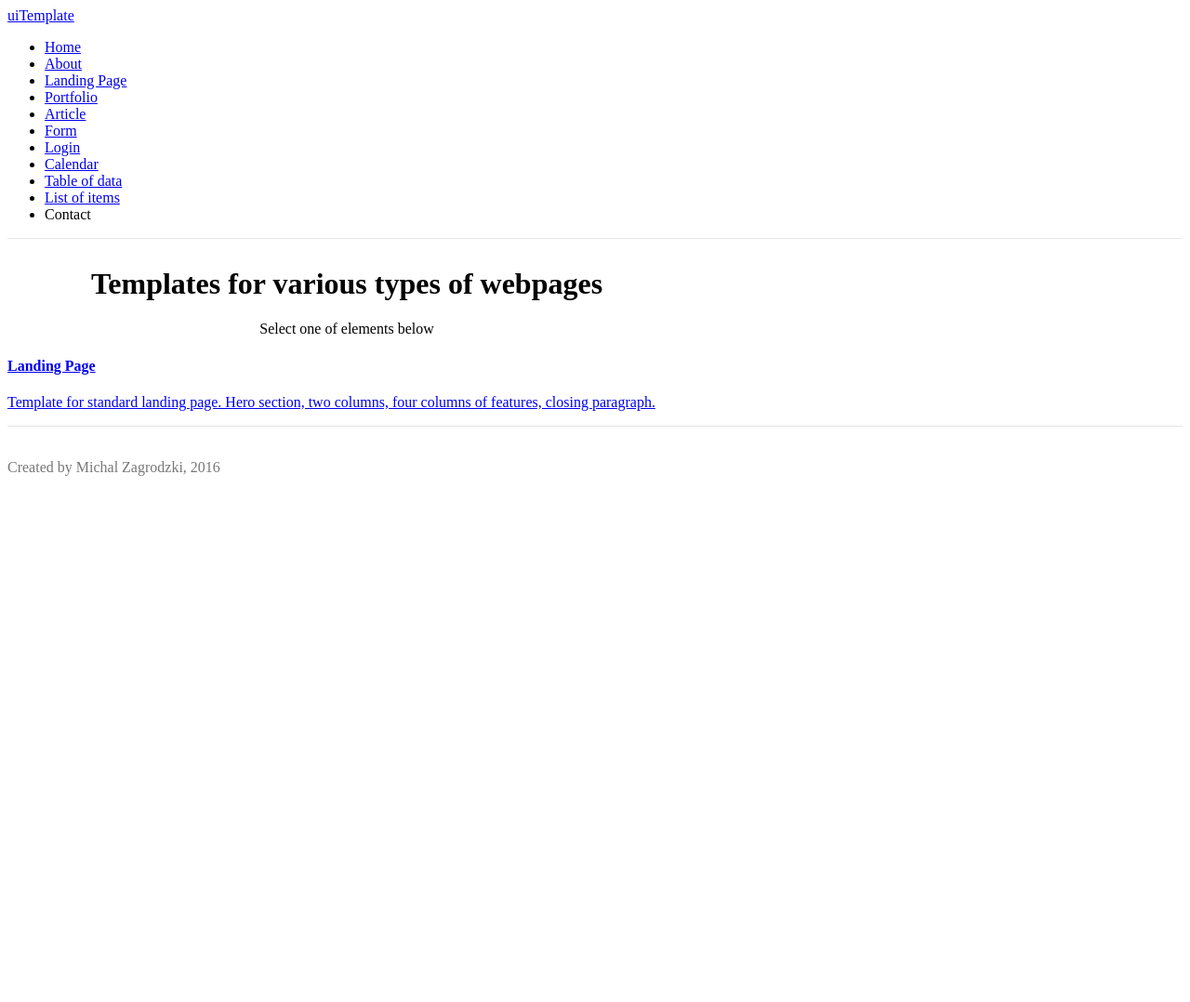
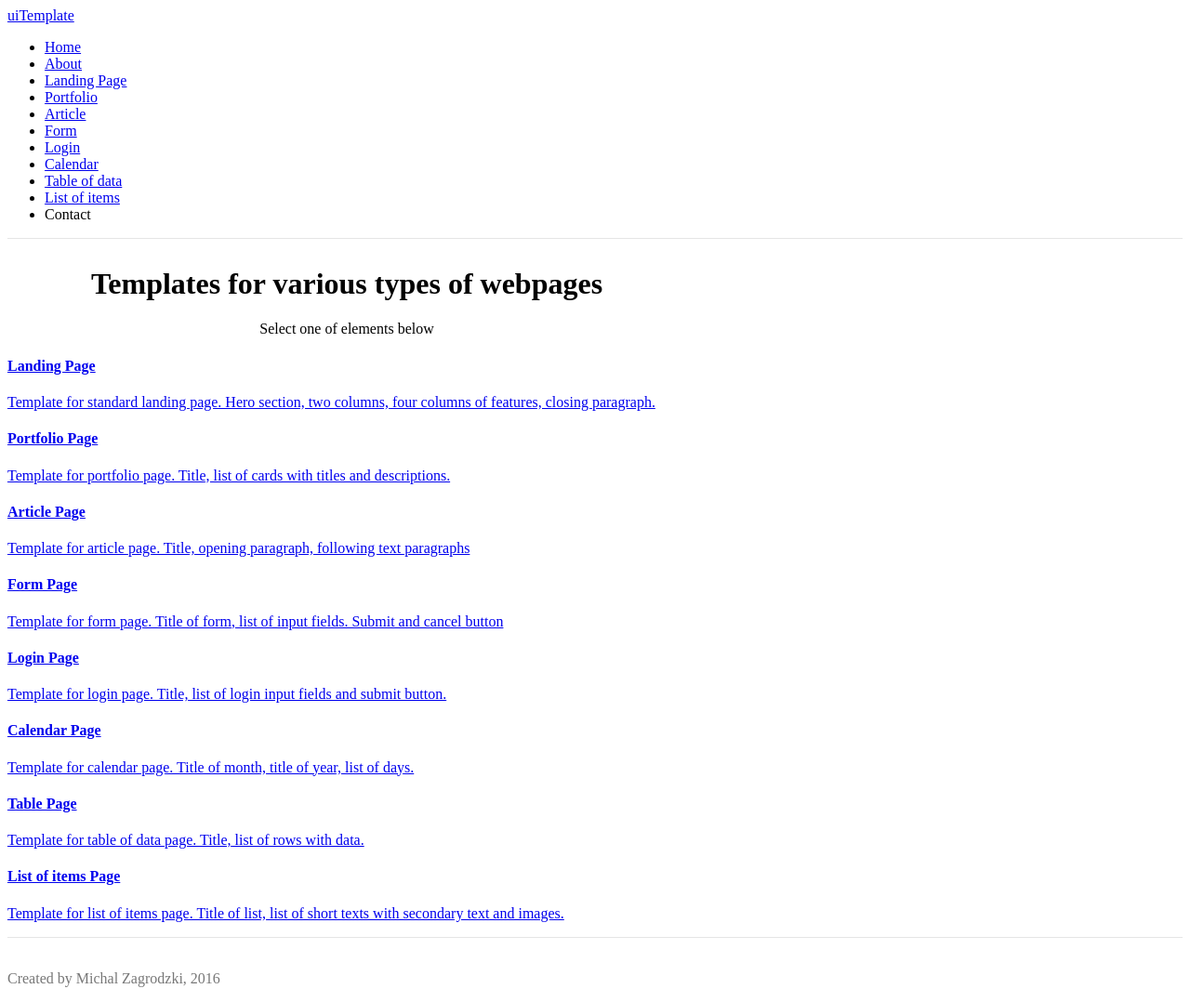
Before and after one commit to michalzagrodzki/template-ui, a website: page app/index.html in a window 1280 px wide. Shown: the whole page at 93% size. Before the commit the page ends 800 px from the top, so only its background shows below. Drawn offline with nearby package versions, Linux system fonts and the light colour scheme; some packages are replaced by stand-ins of ours; files that its build step writes are made by us from their sources.

Commit message:
Update list of sections on main page - titles and descriptions of sections.

```diff
--- a/app/views/main.html
+++ b/app/views/main.html
@@ -13,4 +13,67 @@
       </a>
   </div>
 
+  <div>
+    <a ui-sref="Portfolio">
+      <h4>Portfolio Page</h4>
+      <p>
+        Template for portfolio page. Title, list of cards with titles and descriptions.
+      </p>
+    </a>
+  </div>
+
+  <div>
+    <a ui-sref="Article">
+      <h4>Article Page</h4>
+      <p>
+        Template for article page. Title, opening paragraph, following text paragraphs
+      </p>
+    </a>
+  </div>
+
+  <div>
+    <a ui-sref="Form">
+      <h4>Form Page</h4>
+      <p>
+        Template for form page. Title of form, list of input fields. Submit and cancel button
+      </p>
+    </a>
+  </div>
+
+  <div>
+    <a ui-sref="Login">
+      <h4>Login Page</h4>
+      <p>
+        Template for login page. Title, list of login input fields and submit button.
+      </p>
+    </a>
+  </div>
+
+  <div>
+    <a ui-sref="Calendar">
+      <h4>Calendar Page</h4>
+      <p>
+        Template for calendar page. Title of month, title of year, list of days.
+      </p>
+    </a>
+  </div>
+
+  <div>
+    <a ui-sref="Table">
+      <h4>Table Page</h4>
+      <p>
+        Template for table of data page. Title, list of rows with data.
+      </p>
+    </a>
+  </div>
+
+  <div>
+    <a ui-sref="ItemsList">
+      <h4>List of items Page</h4>
+      <p>
+        Template for list of items page. Title of list, list of short texts with secondary text and images.
+      </p>
+    </a>
+  </div>
+
 </div>
```
